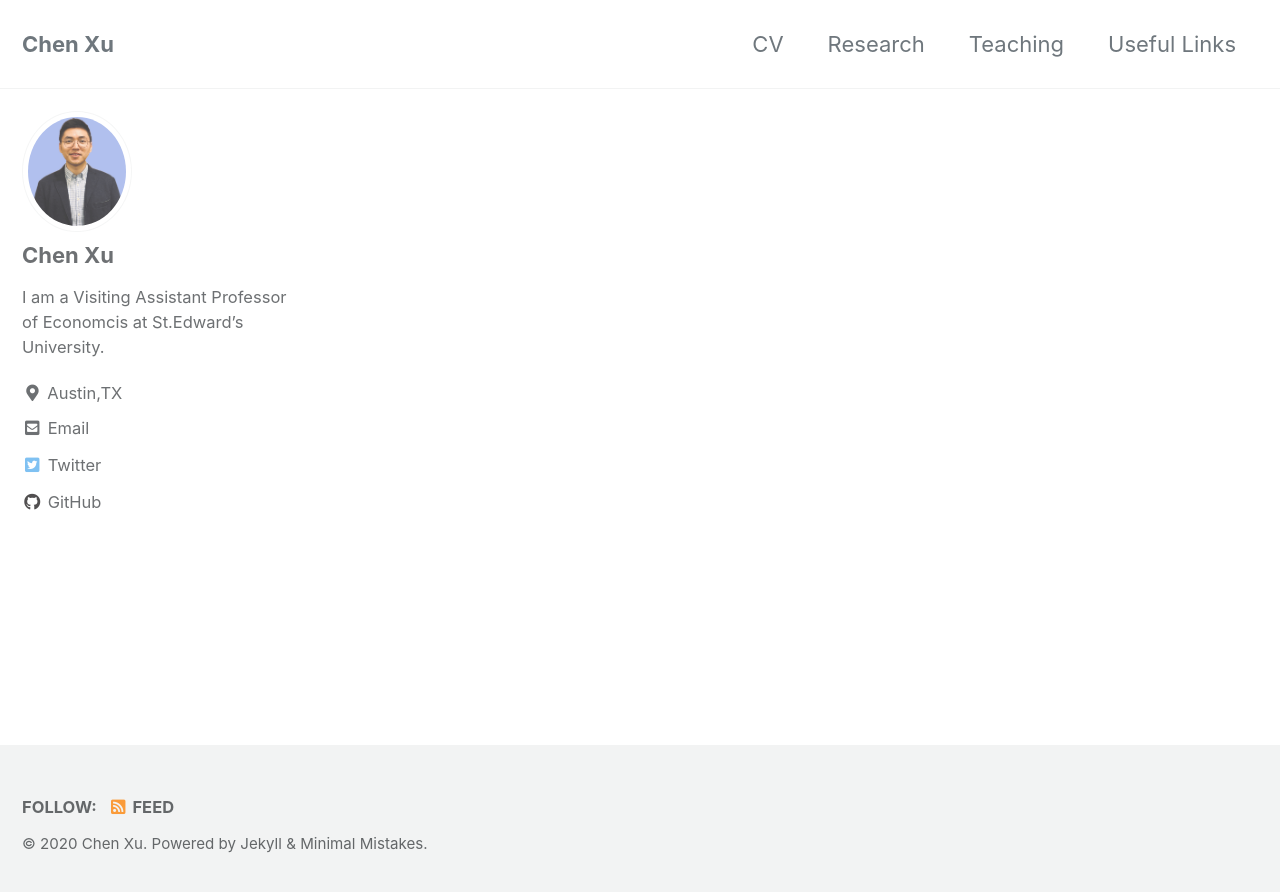
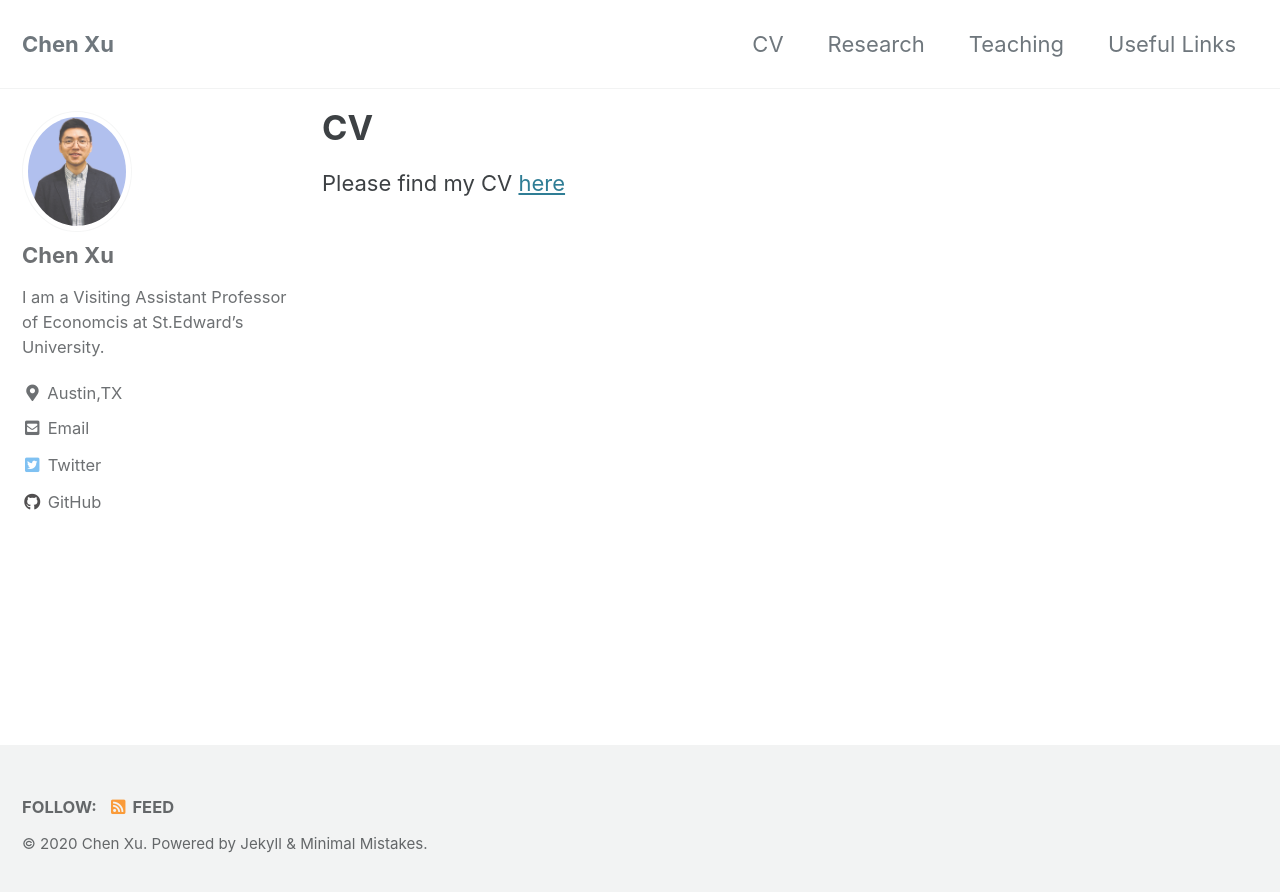
Before and after one commit to chenxuecon/chenxuecon.github.io, a Jekyll site: the page built from _pages/cv.md, in a window 1280 px wide. Shown: the top 892 px of the page. Built offline with Jekyll 4.4.1, drawn with Linux system fonts in a browser that asks for light colours; cached includes are drawn as plain includes.

Commit message:
Update cv.md

```diff
--- a/_pages/cv.md
+++ b/_pages/cv.md
@@ -1,6 +1,7 @@
 ---
 layout: "archive"
 permalink: /cv/
-title: ["CV"](https://github.com/chenxuecon/chenxuecon.github.io/blob/main/files/CV_SEU.pdf)
+title: ["CV"]
 author_profile: true
 ---
+Please find my CV [here](https://github.com/chenxuecon/chenxuecon.github.io/blob/main/files/CV_SEU.pdf)
```
